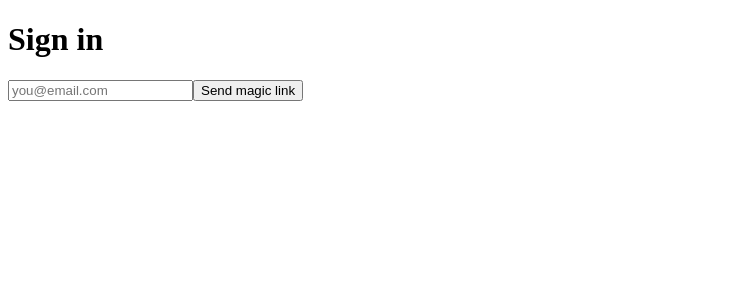
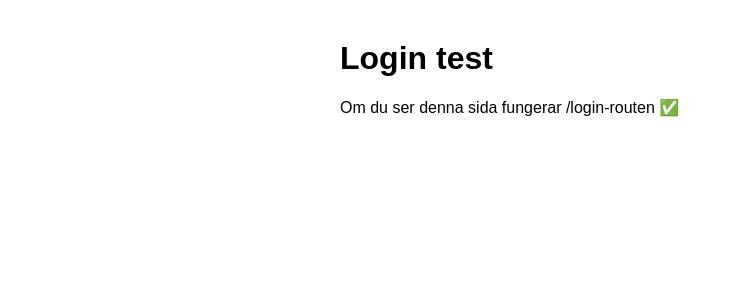
Before and after one commit to okshei-droid/ai-girlfriend, a Next.js app: page /login in a window 1280 px wide. Shown: the top 300 px of the page, without its empty margins (0-734 px from the left). Built offline with nearby package versions, Linux system fonts and the light colour scheme.

Commit message:
routing smoke test: add minimal pages

```diff
--- a/app/login/page.tsx
+++ b/app/login/page.tsx
@@ -1,40 +1,8 @@
-'use client'
-import { useState } from 'react'
-import { supabaseBrowser } from '@/lib/supabaseClient'
-
-export default function LoginPage() {
-  const [email, setEmail] = useState('')
-  const [sent, setSent] = useState(false)
-
-  async function sendLink(e: React.FormEvent) {
-    e.preventDefault()
-    const supabase = supabaseBrowser()
-    const { error } = await supabase.auth.signInWithOtp({
-      email,
-      options: { emailRedirectTo: `${location.origin}/chat` }
-    })
-    if (error) alert(error.message)
-    else setSent(true)
-  }
-
+export default function Page() {
   return (
-    <div className="mx-auto max-w-md p-6">
-      <h1 className="text-2xl font-semibold mb-4">Sign in</h1>
-      {sent ? (
-        <p>Check your email for a magic login link.</p>
-      ) : (
-        <form onSubmit={sendLink} className="space-y-3">
-          <input
-            className="w-full border p-2 rounded"
-            type="email"
-            value={email}
-            onChange={e=>setEmail(e.target.value)}
-            placeholder="you@email.com"
-            required
-          />
-          <button className="w-full bg-black text-white p-2 rounded">Send magic link</button>
-        </form>
-      )}
-    </div>
-  )
+    <main style={{maxWidth: 600, margin: '40px auto', fontFamily: 'sans-serif'}}>
+      <h1>Login test</h1>
+      <p>Om du ser denna sida fungerar /login-routen ✅</p>
+    </main>
+  );
 }
```
Also changed, not shown: app/chat/page.tsx (+8 -0 lines).
